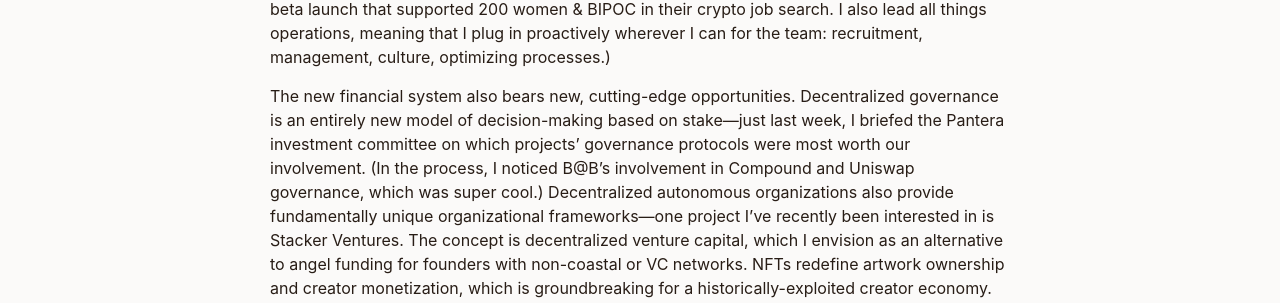
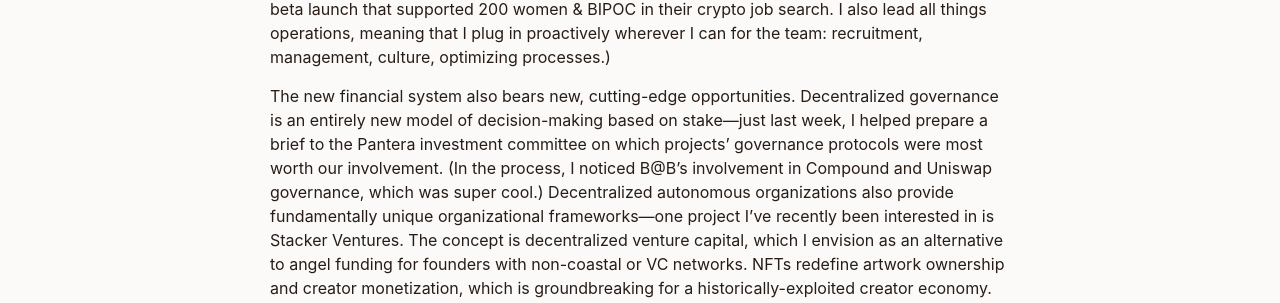
Before and after one commit to kristiehuang/kristiehuang.github.io, a Jekyll site: the page built from _posts/2021-1-28-crypto-thesis.markdown, in a window 1280 px wide. Shown: the part 1482-1785 px from the top of the page. Built offline with Jekyll 4.4.1, drawn with Linux system fonts in a browser that asks for light colours; some of the changed text lies outside the part shown.

Commit message:
small fix

```diff
--- a/_posts/2021-1-28-crypto-thesis.markdown
+++ b/_posts/2021-1-28-crypto-thesis.markdown
@@ -21,6 +21,6 @@
 
 (An aside: Unlike Brian Armstrong, I’m a firm believer that in order for these new financial & governance systems to support global audiences, the people building them need to be representatively diverse. At she256, my biggest project is that of restructuring our career platform to bring more women & BIPOC into the blockchain space; last fall, I singlehandedly led a small beta launch that supported 200 women & BIPOC in their crypto job search. I also lead all things operations, meaning that I plug in proactively wherever I can for the team: recruitment, management, culture, optimizing processes.)
 
-The new financial system also bears new, cutting-edge opportunities. Decentralized governance is an entirely new model of decision-making based on stake—just last week, I briefed the Pantera investment committee on which projects' governance protocols were most worth our involvement. (In the process, I noticed B@B's involvement in Compound and Uniswap governance, which was super cool.) Decentralized autonomous organizations also provide fundamentally unique organizational frameworks—one project I've recently been interested in is Stacker Ventures. The concept is decentralized venture capital, which I envision as an alternative to angel funding for founders with non-coastal or VC networks. NFTs redefine artwork ownership and creator monetization, which is groundbreaking for a historically-exploited creator economy. (My very first mint is a 2021 time-capsule: https://zora.co/kristie)
+The new financial system also bears new, cutting-edge opportunities. Decentralized governance is an entirely new model of decision-making based on stake—just last week, I helped prepare a brief to the Pantera investment committee on which projects' governance protocols were most worth our involvement. (In the process, I noticed B@B's involvement in Compound and Uniswap governance, which was super cool.) Decentralized autonomous organizations also provide fundamentally unique organizational frameworks—one project I've recently been interested in is Stacker Ventures. The concept is decentralized venture capital, which I envision as an alternative to angel funding for founders with non-coastal or VC networks. NFTs redefine artwork ownership and creator monetization, which is groundbreaking for a historically-exploited creator economy. (My very first mint is a 2021 time-capsule: https://zora.co/kristie)
 
 Ultimately, I think crypto is a perfect application of my dual-degree formal education—economics, financial institutions, game theory... but also cryptography, data structures, and computer architecture. It's an incredibly fascinating global experiment in large-scale incentive structures and in decentralized trust. I know I've explored only a small percentage of the DeFi space, despite the space being so nascent—but as you know, once you've fallen in the crypto rabbithole, there's no going back.
```
